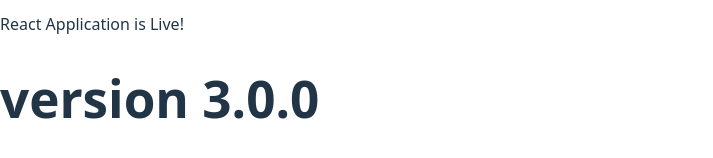
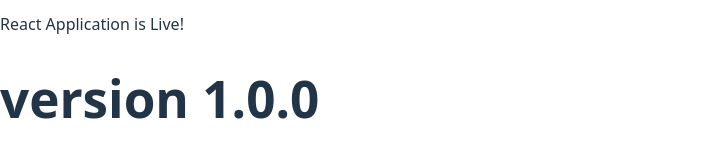
Before and after one commit to Rythamtribhuwan/sample-reactproject, a React (Vite) app: page / in a window 1280 px wide. Shown: the part 404-562 px from the top of the page, without its empty margins (0-713 px from the left). Built offline with nearby package versions, Linux system fonts and the light colour scheme.

Commit message:
Update version number from 3.0.0 to 1.0.0

```diff
--- a/src/App.jsx
+++ b/src/App.jsx
@@ -5,7 +5,7 @@ function App() {
       <h1>Welcome to React Project</h1>
       <h2>Jenkins Deployment Successful</h2>
       <p>React Application is Live!</p>
-      <h1>version 3.0.0</h1>
+      <h1>version 1.0.0</h1>
     </div>
   );
 }
```
